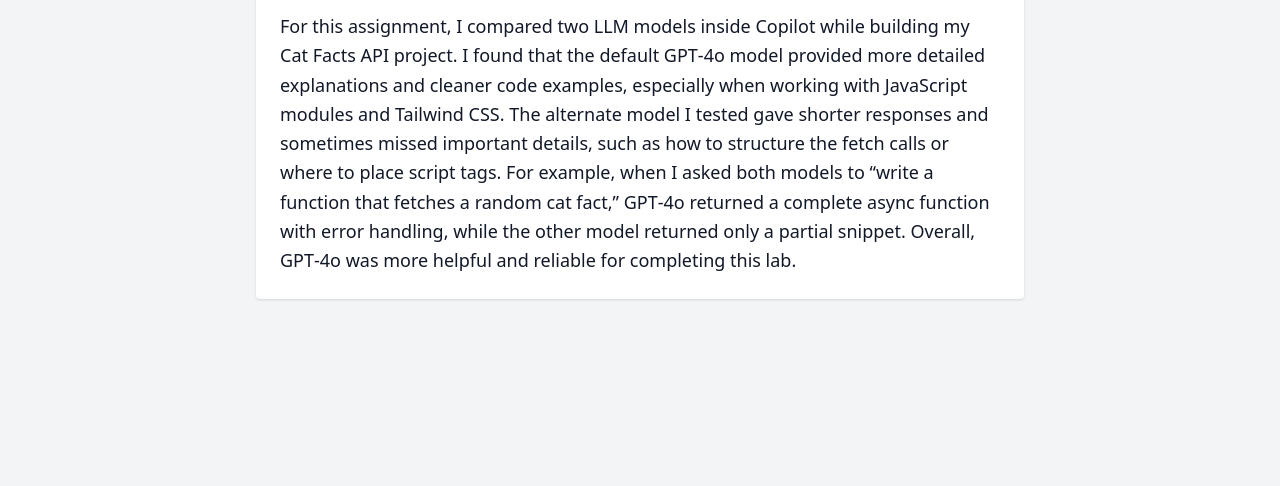
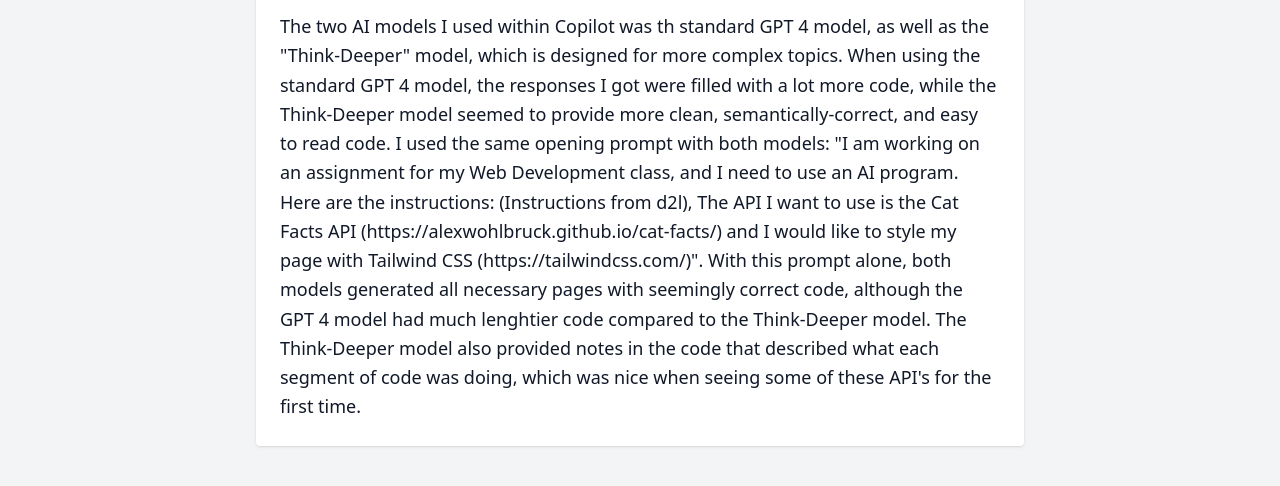
Before and after one commit to ZacharyBaur/Excersize-4.5, a plain HTML site: page ai-writeup.html in a window 1280 px wide. Shown: the part 160-646 px from the top of the page. Drawn offline with nearby package versions, Linux system fonts and the light colour scheme.

Commit message:
fixed ai-writeup file

```diff
--- a/ai-writeup.html
+++ b/ai-writeup.html
@@ -21,14 +21,13 @@
 
     <!-- Replace this paragraph with your real write-up -->
     <p class="text-lg leading-relaxed">
-      For this assignment, I compared two LLM models inside Copilot while building my Cat Facts API project.
-      I found that the default GPT‑4o model provided more detailed explanations and cleaner code examples,
-      especially when working with JavaScript modules and Tailwind CSS. The alternate model I tested gave
-      shorter responses and sometimes missed important details, such as how to structure the fetch calls or
-      where to place script tags. For example, when I asked both models to “write a function that fetches
-      a random cat fact,” GPT‑4o returned a complete async function with error handling, while the other
-      model returned only a partial snippet. Overall, GPT‑4o was more helpful and reliable for completing
-      this lab.
+      The two AI models I used within Copilot was th standard GPT 4 model, as well as the "Think-Deeper" model, which is designed for more complex topics.
+      When using the standard GPT 4 model, the responses I got were filled with a lot more code, while the Think-Deeper model seemed to provide
+      more clean, semantically-correct, and easy to read code. I used the same opening prompt with both models: "I am working on an assignment for my Web Development class,
+       and I need to use an AI program. Here are the instructions: (Instructions from d2l), The API I want to use is the Cat Facts API (https://alexwohlbruck.github.io/cat-facts/)
+       and I would like to style my page with Tailwind CSS (https://tailwindcss.com/)". With this prompt alone, both models generated all necessary pages with seemingly correct code,
+       although the GPT 4 model had much lenghtier code compared to the Think-Deeper model. The Think-Deeper model also provided notes in the code that described what each segment of code was doing,
+       which was nice when seeing some of these API's for the first time.
     </p>
   </main>
 
```
